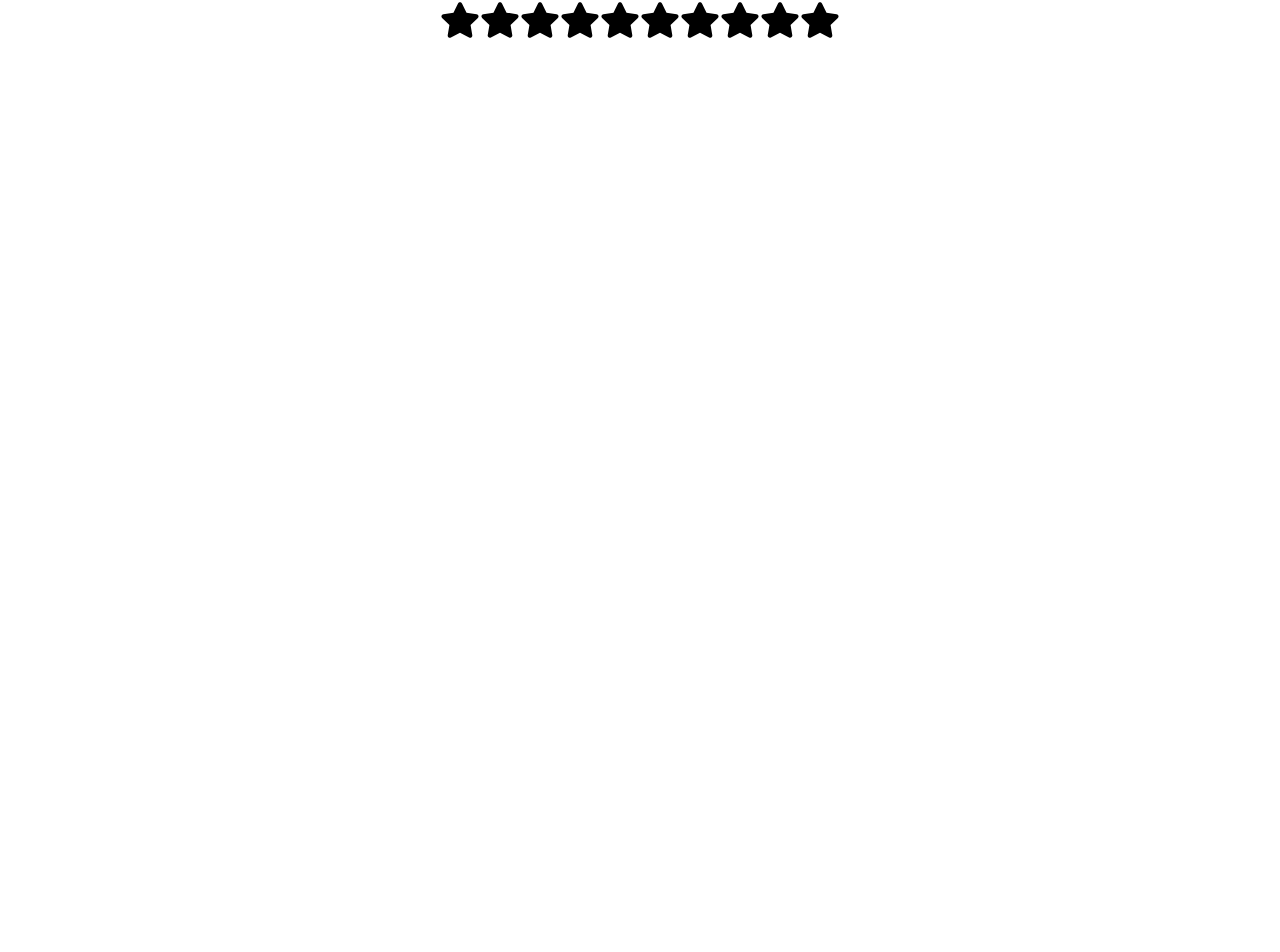
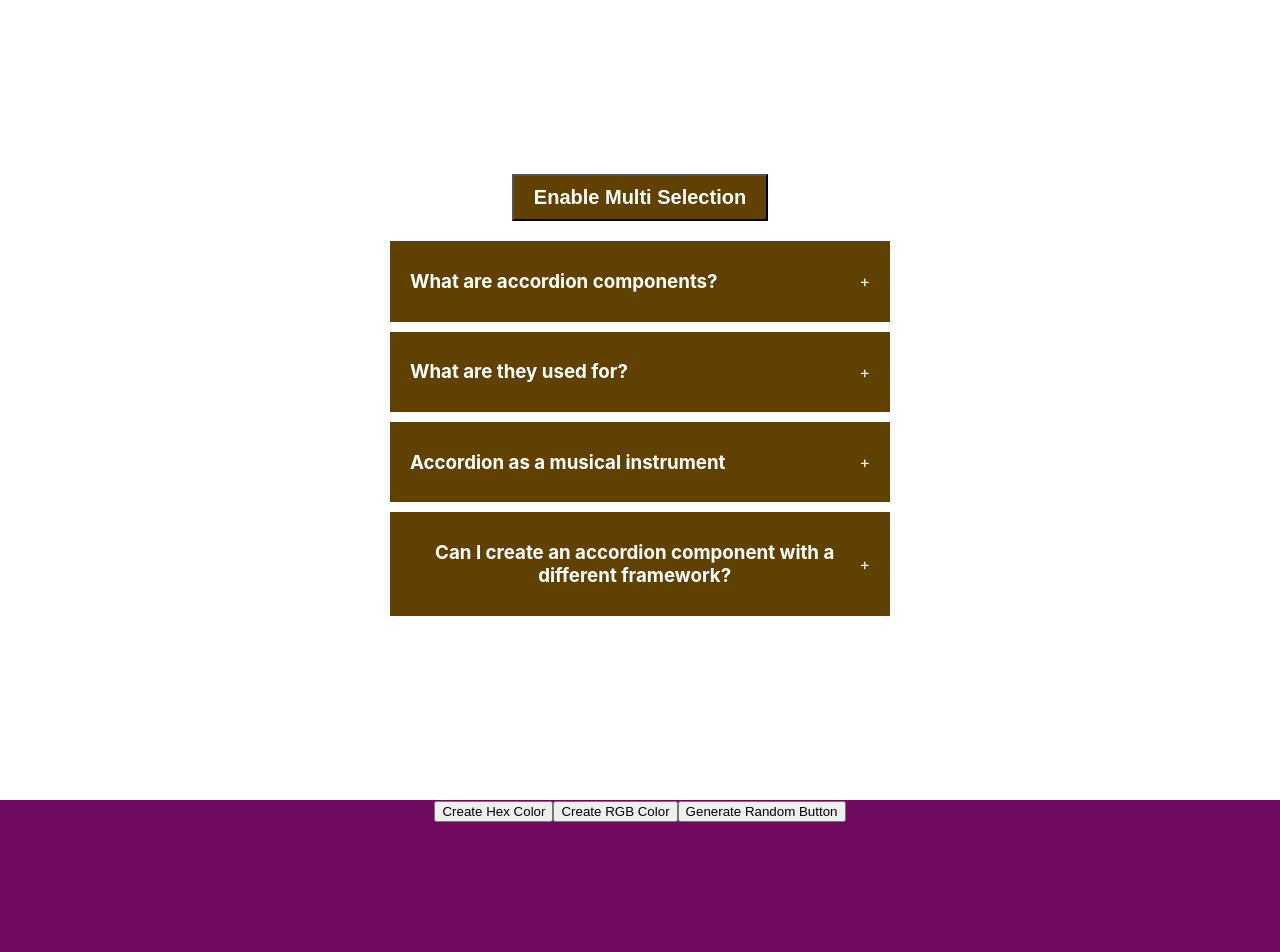
Before and after one commit to AlMags/guided-react-projects, a React (Create React App) app: page / in a window 1280 px wide. Shown: the top 952 px of the page. Before the commit the page ends 800 px from the top, so only its background shows below. Built offline with nearby package versions, Linux system fonts and the light colour scheme.

Commit message:
removed comments on components

```diff
--- a/src/App.js
+++ b/src/App.js
@@ -6,8 +6,8 @@ import StarRating from './components/star-rating';
 function App() {
   return (
     <div className="App">
-      {/* <Accordian></Accordian> */}
-      {/* <RandomColor></RandomColor> */}
+      <Accordian></Accordian>
+      <RandomColor></RandomColor>
       <StarRating noOfStars={10}/>
     </div>
   );
```
